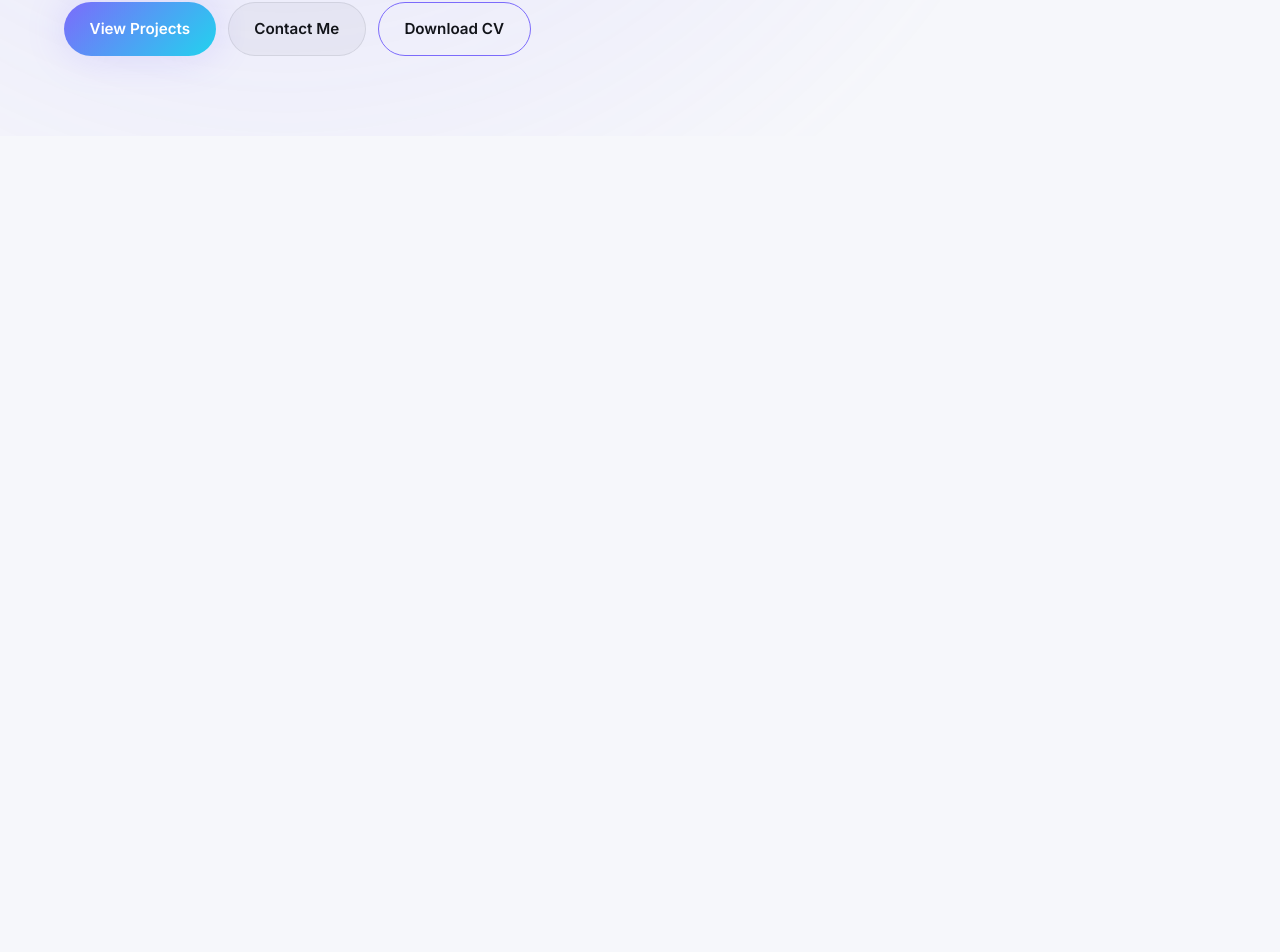
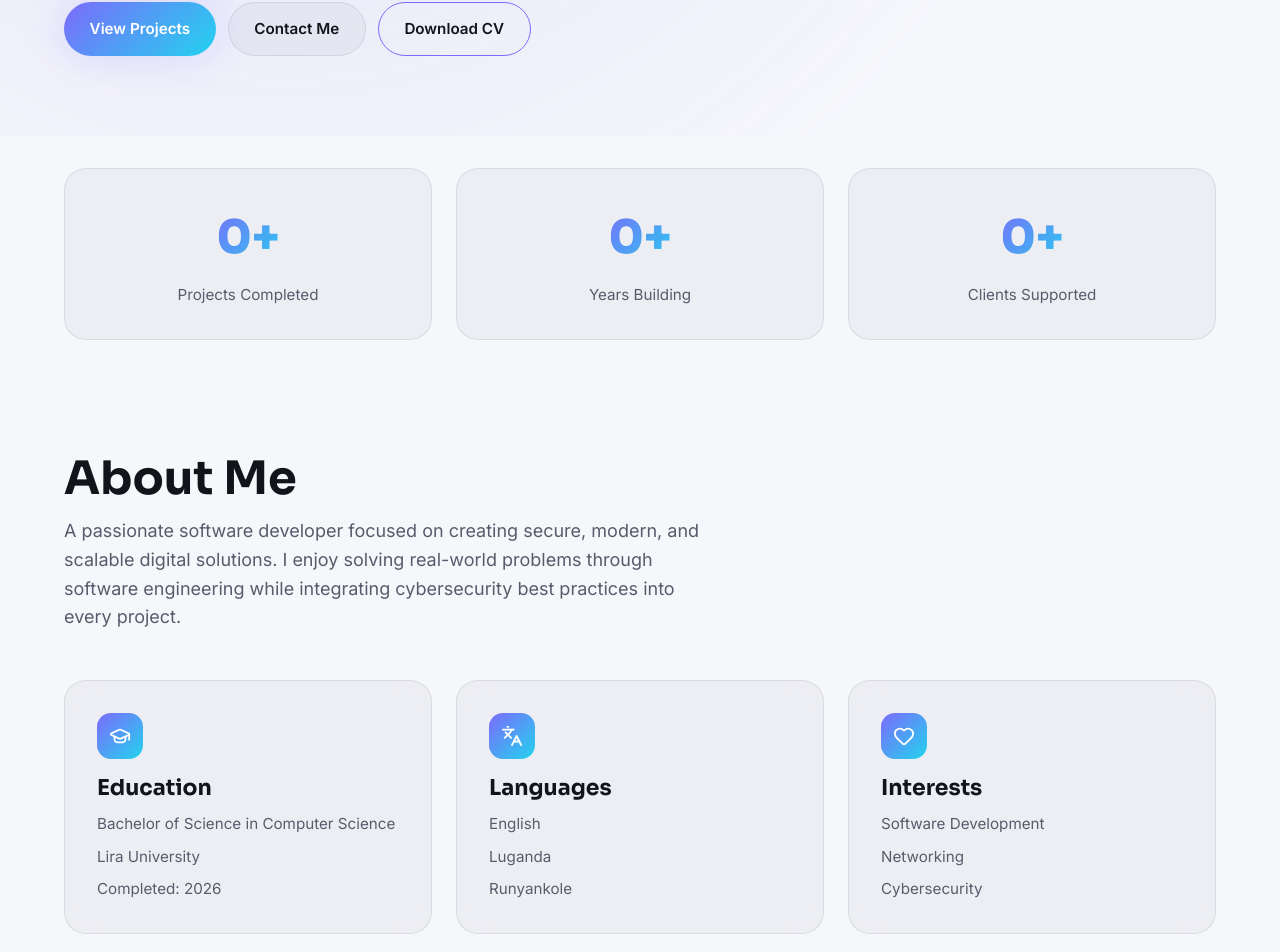
Before and after one commit to Codecollins24/ac-portfolio, a React (Vite) app: page / in a window 1280 px wide. Shown: the part 671-1623 px from the top of the page. Before the commit the page ends 807 px from the top, so only its background shows below. Built offline with nearby package versions, Linux system fonts and the light colour scheme.

Commit message:
Add animated stats and about section
Count-up stat cards triggered on scroll into view, and an About
section with intro copy plus Education/Languages/Interests cards.

```diff
--- a/src/App.jsx
+++ b/src/App.jsx
@@ -3,6 +3,8 @@ import { AnimatePresence } from 'framer-motion'
 import Loader from './components/Loader'
 import Navbar from './components/Navbar'
 import Hero from './components/Hero'
+import Stats from './components/Stats'
+import About from './components/About'
 
 function App() {
   const [isLoading, setIsLoading] = useState(true)
@@ -19,6 +21,8 @@ function App() {
         <>
           <Navbar />
           <Hero />
+          <Stats />
+          <About />
         </>
       )}
     </>
--- /dev/null
+++ b/src/components/About.css
@@ -0,0 +1,40 @@
+.about-cards {
+  display: grid;
+  grid-template-columns: repeat(3, 1fr);
+  gap: var(--space-5);
+}
+
+.about-card {
+  padding: var(--space-6);
+}
+
+.about-card-icon {
+  display: inline-flex;
+  align-items: center;
+  justify-content: center;
+  width: 46px;
+  height: 46px;
+  border-radius: var(--radius-md);
+  background: var(--gradient-primary);
+  color: #fff;
+  margin-bottom: var(--space-4);
+}
+
+.about-card h3 {
+  font-size: var(--fs-lg);
+  margin-bottom: var(--space-3);
+}
+
+.about-card ul {
+  display: flex;
+  flex-direction: column;
+  gap: var(--space-2);
+  color: var(--color-text-muted);
+  font-size: var(--fs-sm);
+}
+
+@media (max-width: 800px) {
+  .about-cards {
+    grid-template-columns: 1fr;
+  }
+}
--- /dev/null
+++ b/src/components/About.jsx
@@ -0,0 +1,77 @@
+import { useEffect, useState } from "react";
+import { motion } from "framer-motion";
+import { getAboutContent } from "../services/aboutService";
+import { getIcon } from "../utils/iconMap";
+import "./About.css";
+
+const fadeUp = {
+  hidden: { opacity: 0, y: 24 },
+  visible: (delay = 0) => ({
+    opacity: 1,
+    y: 0,
+    transition: { duration: 0.6, delay, ease: [0.16, 1, 0.3, 1] },
+  }),
+};
+
+export default function About() {
+  const [about, setAbout] = useState(null);
+
+  useEffect(() => {
+    getAboutContent().then(setAbout);
+  }, []);
+
+  if (!about) return <section id="about" className="section" />;
+
+  return (
+    <section id="about" className="section">
+      <div className="container">
+        <motion.h2
+          className="section-heading"
+          initial="hidden"
+          whileInView="visible"
+          viewport={{ once: true, margin: "-100px" }}
+          variants={fadeUp}
+        >
+          {about.heading}
+        </motion.h2>
+        <motion.p
+          className="section-subheading"
+          initial="hidden"
+          whileInView="visible"
+          viewport={{ once: true, margin: "-100px" }}
+          custom={0.1}
+          variants={fadeUp}
+        >
+          {about.description}
+        </motion.p>
+
+        <div className="about-cards">
+          {about.cards.map((card, index) => {
+            const Icon = getIcon(card.icon);
+            return (
+              <motion.div
+                key={card.title}
+                className="about-card glass card-hover"
+                initial="hidden"
+                whileInView="visible"
+                viewport={{ once: true, margin: "-100px" }}
+                custom={0.15 + index * 0.1}
+                variants={fadeUp}
+              >
+                <div className="about-card-icon">
+                  {Icon && <Icon size={22} />}
+                </div>
+                <h3>{card.title}</h3>
+                <ul>
+                  {card.items.map((item) => (
+                    <li key={item}>{item}</li>
+                  ))}
+                </ul>
+              </motion.div>
+            );
+          })}
+        </div>
+      </div>
+    </section>
+  );
+}
--- /dev/null
+++ b/src/components/Stats.css
@@ -0,0 +1,38 @@
+.stats {
+  padding-block: var(--space-6);
+}
+
+.stats-grid {
+  display: grid;
+  grid-template-columns: repeat(3, 1fr);
+  gap: var(--space-5);
+}
+
+.stat-item {
+  display: flex;
+  flex-direction: column;
+  align-items: center;
+  text-align: center;
+  padding: var(--space-6) var(--space-4);
+  border-radius: var(--radius-lg);
+  background: var(--color-surface);
+  border: 1px solid var(--color-border);
+}
+
+.stat-value {
+  font-family: var(--font-heading);
+  font-size: var(--fs-2xl);
+  font-weight: 800;
+}
+
+.stat-label {
+  margin-top: var(--space-2);
+  color: var(--color-text-muted);
+  font-size: var(--fs-sm);
+}
+
+@media (max-width: 640px) {
+  .stats-grid {
+    grid-template-columns: 1fr;
+  }
+}
--- /dev/null
+++ b/src/components/Stats.jsx
@@ -0,0 +1,49 @@
+import { useEffect, useRef, useState } from "react";
+import { motion, useInView } from "framer-motion";
+import { getStats } from "../services/heroService";
+import { useCountUp } from "../hooks/useCountUp";
+import "./Stats.css";
+
+function StatItem({ stat, inView, delay }) {
+  const count = useCountUp(stat.value, { startWhen: inView });
+
+  return (
+    <motion.div
+      className="stat-item"
+      initial={{ opacity: 0, y: 20 }}
+      animate={inView ? { opacity: 1, y: 0 } : {}}
+      transition={{ duration: 0.5, delay, ease: [0.16, 1, 0.3, 1] }}
+    >
+      <span className="stat-value gradient-text">
+        {count}
+        {stat.suffix}
+      </span>
+      <span className="stat-label">{stat.label}</span>
+    </motion.div>
+  );
+}
+
+export default function Stats() {
+  const [stats, setStats] = useState([]);
+  const ref = useRef(null);
+  const inView = useInView(ref, { once: true, margin: "-100px" });
+
+  useEffect(() => {
+    getStats().then(setStats);
+  }, []);
+
+  return (
+    <section className="stats section" ref={ref}>
+      <div className="container stats-grid">
+        {stats.map((stat, index) => (
+          <StatItem
+            key={stat.label}
+            stat={stat}
+            inView={inView}
+            delay={index * 0.15}
+          />
+        ))}
+      </div>
+    </section>
+  );
+}
--- /dev/null
+++ b/src/hooks/useCountUp.js
@@ -0,0 +1,28 @@
+import { useEffect, useRef, useState } from "react";
+
+export function useCountUp(target, { duration = 1400, startWhen = true } = {}) {
+  const [value, setValue] = useState(0);
+  const frameRef = useRef(null);
+  const hasRun = useRef(false);
+
+  useEffect(() => {
+    if (!startWhen || hasRun.current) return;
+    hasRun.current = true;
+
+    const start = performance.now();
+
+    const tick = (now) => {
+      const progress = Math.min((now - start) / duration, 1);
+      const eased = 1 - Math.pow(1 - progress, 3);
+      setValue(Math.round(eased * target));
+      if (progress < 1) {
+        frameRef.current = requestAnimationFrame(tick);
+      }
+    };
+
+    frameRef.current = requestAnimationFrame(tick);
+    return () => cancelAnimationFrame(frameRef.current);
+  }, [startWhen, target, duration]);
+
+  return value;
+}
```
